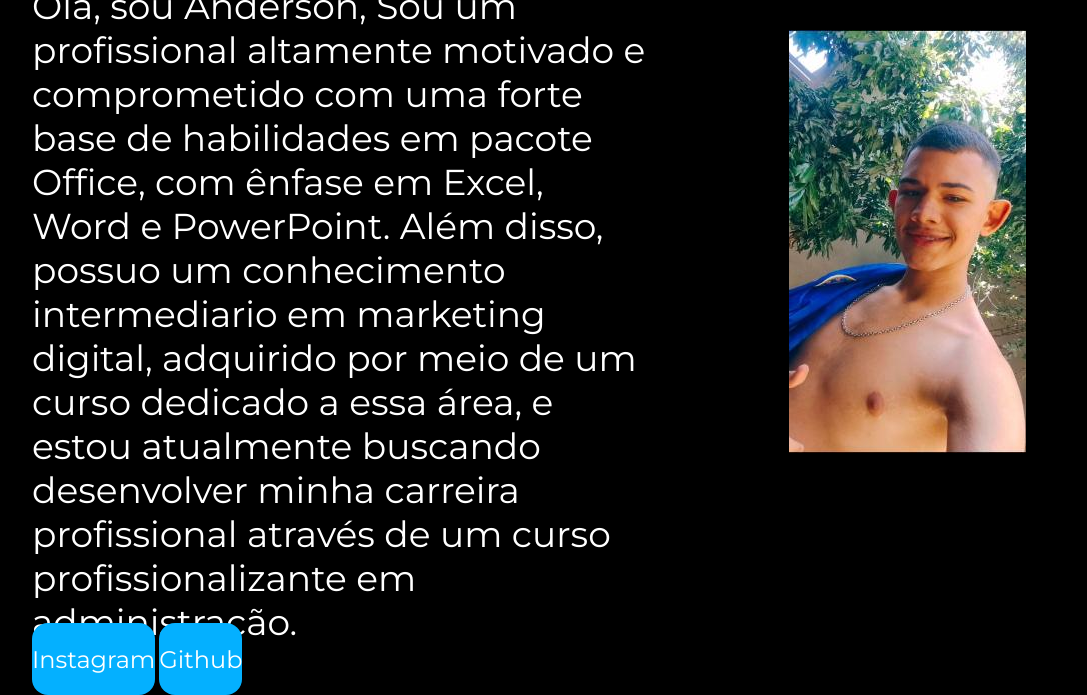
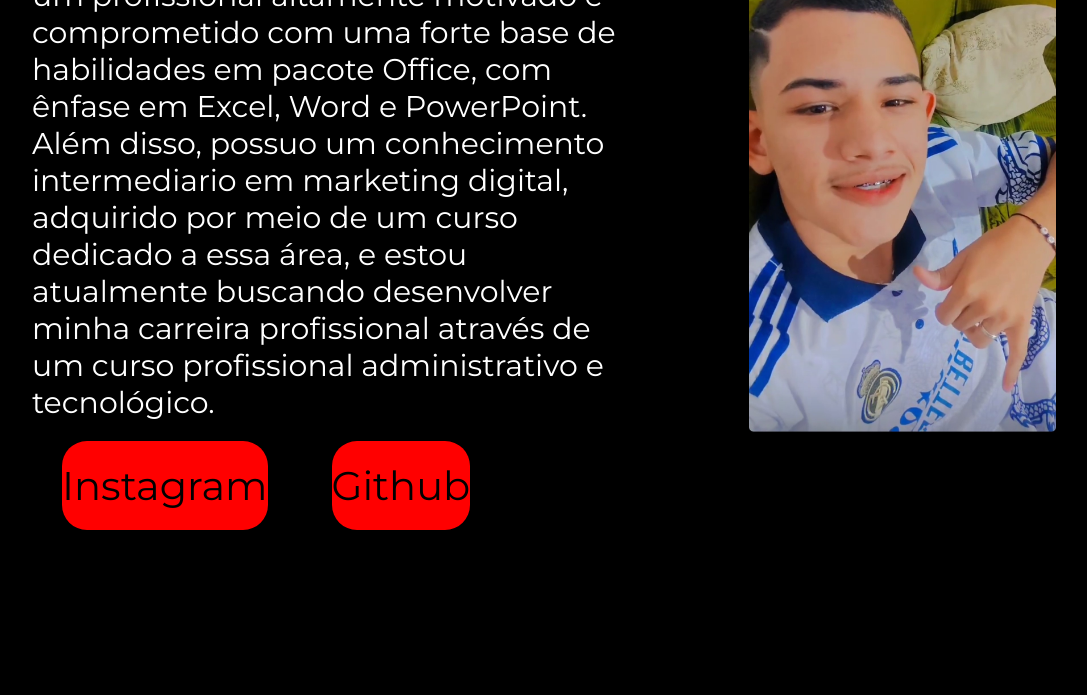
Before and after one commit to andersonrodrigues1803/Portfolio, a plain HTML site: page index.html in a window 1280 px wide. Shown: the part 318-1013 px from the top of the page, without its empty margins (96-1183 px from the left). After the commit the page ends 928 px from the top, so only its background shows below. Drawn offline with nearby package versions, Linux system fonts and the light colour scheme.

Commit message:
Add files via upload

```diff
--- a/index.html
+++ b/index.html
@@ -16,13 +16,13 @@
 
                      </strong>
                     </h1>
-                    <p class="apresentacao-conteudo-paragrafo">Olá, sou Anderson, Sou um profissional altamente motivado e comprometido com uma forte base de habilidades em pacote Office, com ênfase em Excel, Word e PowerPoint. Além disso, possuo um conhecimento intermediario em marketing digital, adquirido por meio de um curso dedicado a essa área, e estou atualmente buscando desenvolver minha carreira profissional através de um curso profissionalizante em administração.</p>
+                    <p class="apresentacao-conteudo-paragrafo">Olá, sou Anderson, tenho 17 anos e sou um profissional altamente motivado e comprometido com uma forte base de habilidades em pacote Office, com ênfase em Excel, Word e PowerPoint. Além disso, possuo um conhecimento intermediario em marketing digital, adquirido por meio de um curso dedicado a essa área, e estou atualmente buscando desenvolver minha carreira profissional através de um curso profissional administrativo e tecnológico.</p>
                     <div class="apresentacao-link">
                     <a class="botao" href="https://instagram.com/anderson.rs18">Instagram</a>
                     <a class="botao" href="https://github.com/andersonrodrigues1803">Github</a>
                 <div>
                 </section>
-                   <img class="imagem" src="anderson portfolio 1.jpg" alt="Foto pessoal">
+                   <img class="imagem" src="anderson portfolio 3.jpg" alt="Foto pessoal">
             </main>
             <footer></footer>
 
--- a/style.css
+++ b/style.css
@@ -8,12 +8,13 @@
 body {
         height: 100vh;
         box-sizing: border-box;
-        background-color: rgb(0, 0, 0);
-        color: white;
+        background-color: black;
+        color: rgb(255, 255, 255);
 }
 
 .titulo-destaque {
-        color:#22d4fd;
+        color: #ff0000;
+
 }
 
 .conteudo {
@@ -25,17 +26,20 @@ body {
 
 .apresentacao-conteudo {
         width: 615px;
+        display: flex;
+        flex-direction: column;
+        gap: 40px;
 }
 
 .apresentacao-conteudo-titulo {
-        font-size: 46px;
+        font-size: 36px;
         font-family: 'Krona One', 'sans-serif';
 }
+
 .apresentacao-conteudo-paragrafo {
-       font-size: 36px;
-       font-family: "Montserrat", sans-serif;
+        font-size: 30px;
+        font-family: 'Montserrat', sans-serif;
 }
-
 
 .apresentacao-links {
         display:flex;
@@ -43,30 +47,19 @@ body {
 }
 
 .botao {
-    background-color: #04b0ff;
-         color: #fff;
-            width: 280px;
+        background-color: #ff0000;
+        color: rgb(0, 0, 0);
+        width: 400px;
         text-align: center;
-                  border-radius: 16px;
-                       font-size: 24px;
-                            padding: 21.5px 0;
+        border-radius: 25px;
+        font-size: 40px;
+        padding: 20px 0;
         text-decoration: none;
         font-family: 'Montserrat', sans-serif;
-                                              border: none;
-                                                   cursor: pointer;
-                                                         transition: background-color 0.3s ease, box-shadow 0.3s ease;
+        margin: 30px;
 }
 
-/* Adicione regras de mídia para ajustar o tamanho do botão em telas menores */
-@media (max-width: 768px) {
-  .botao {
-    font-size: 4vw; /* Tamanho da fonte para telas menores */
-    padding: 2% 0; /* Padding para telas menores */
+.imagem {
+        max-width: 30%;
+        width: auto;
 }
-}
-.imagem{
-       max-width: 100%;
-       width: auto;
-       margin-left: 30px;
-       margin-right: 30px;
-    }
```
Also changed, not shown: anderson portfolio 3.jpg (added), 1 other file. Lines whose indentation alone changed are shown as unchanged.
